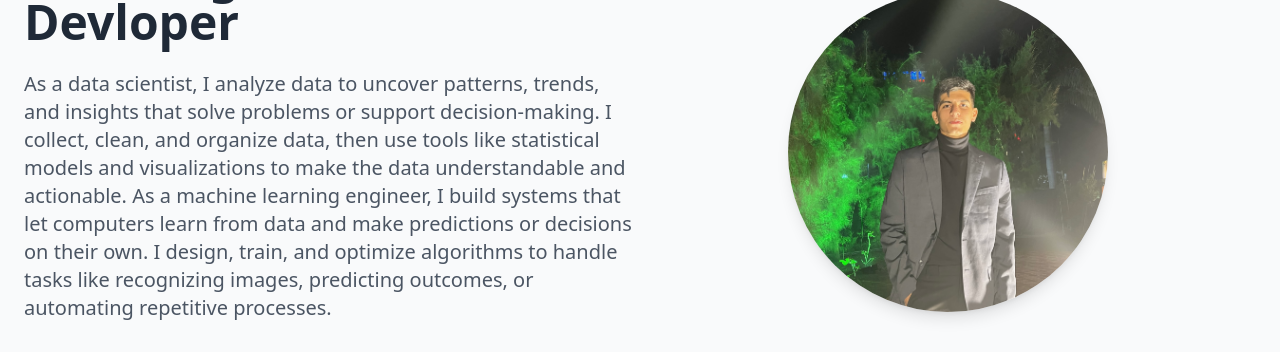
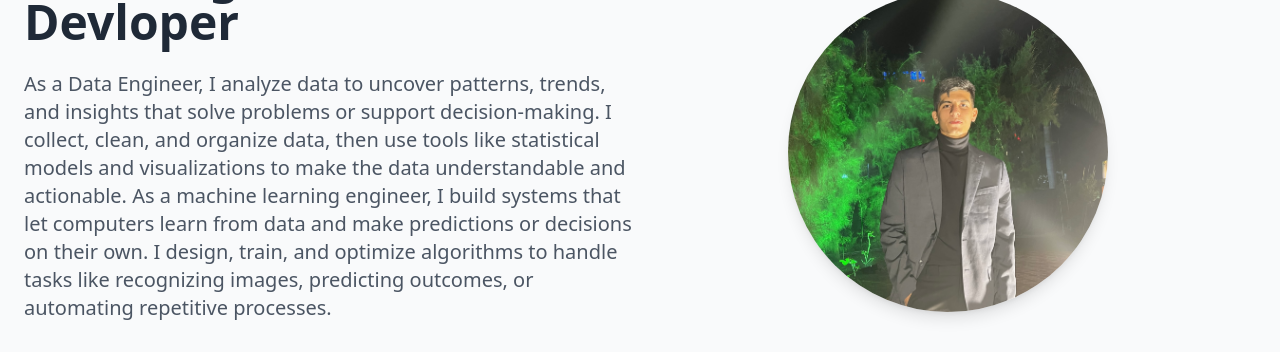
Before and after one commit to AnujDevnani/AnujDevnaniPortfolio, a React (Vite) app: page / in a window 1280 px wide. Shown: the part 258-610 px from the top of the page. Built offline with nearby package versions, Linux system fonts and the light colour scheme.

Commit message:
Update Home.tsx

```diff
--- a/src/pages/Home.tsx
+++ b/src/pages/Home.tsx
@@ -26,7 +26,7 @@ const Home = () => {
               Data Engineer & software Devloper
             </h1>
             <p className="text-xl text-gray-600 mb-8">
-              As a data scientist, I analyze data to uncover patterns, trends, and insights that solve problems or support decision-making. I collect, clean, and organize data, then use tools like statistical models and visualizations to make the data understandable and actionable.
+              As a Data Engineer, I analyze data to uncover patterns, trends, and insights that solve problems or support decision-making. I collect, clean, and organize data, then use tools like statistical models and visualizations to make the data understandable and actionable.
 
               As a machine learning engineer, I build systems that let computers learn from data and make predictions or decisions on their own. I design, train, and optimize algorithms to handle tasks like recognizing images, predicting outcomes, or automating repetitive processes.
             </p>
```
